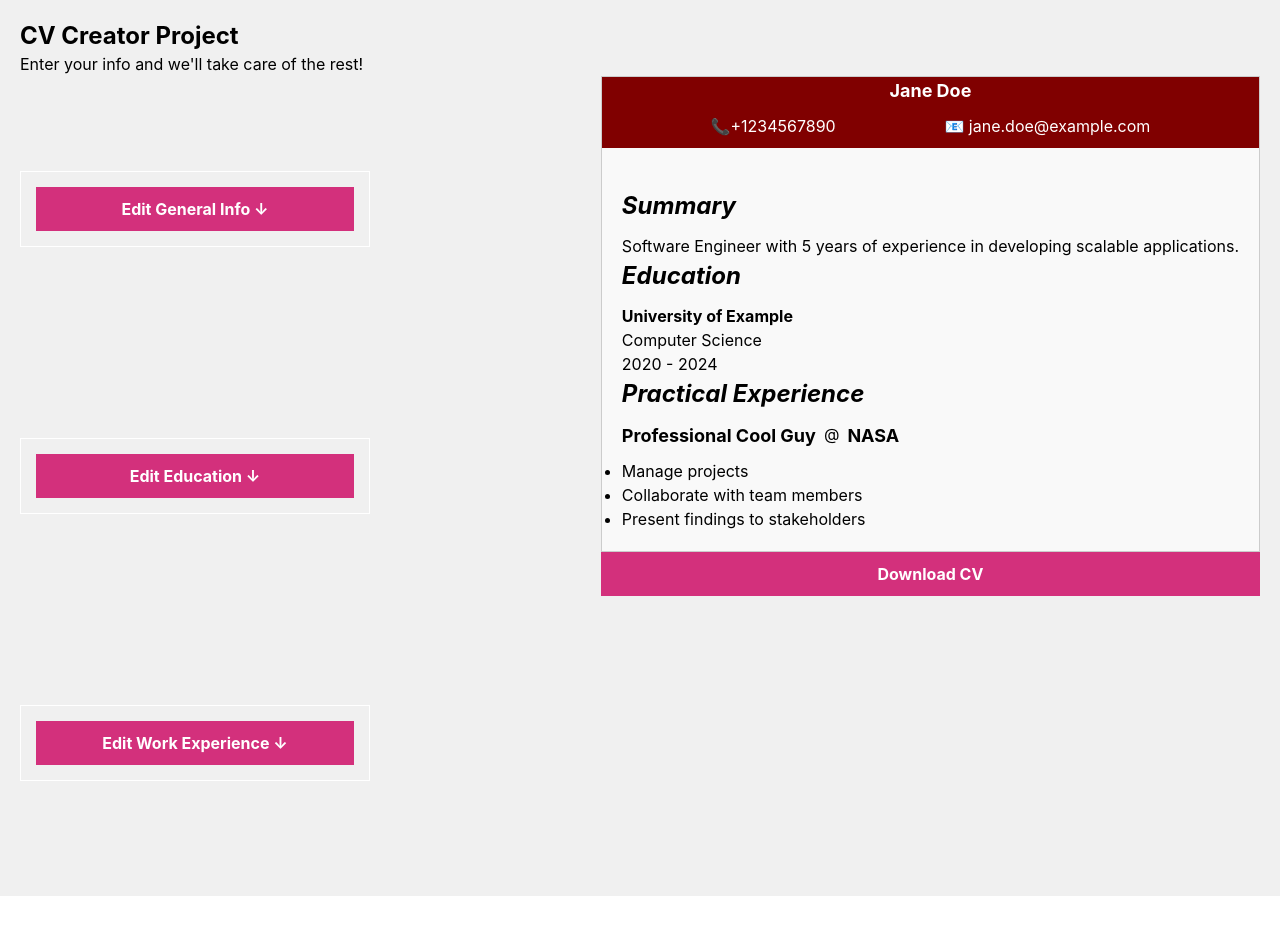
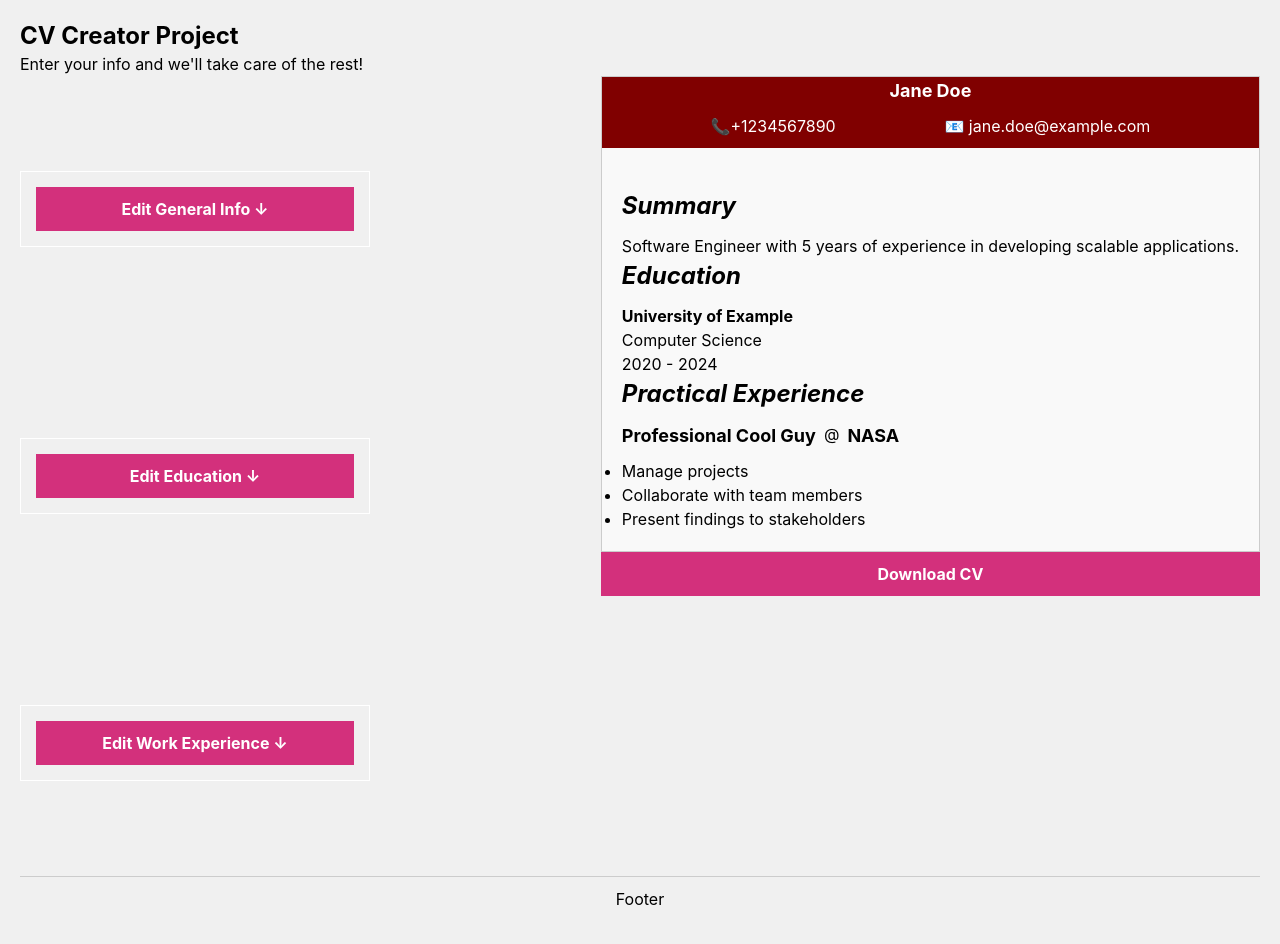
Before and after one commit to pinkx-xlink/react-cv-generator, a React (Vite) app: page / in a window 1280 px wide. Shown: the top 944 px of the page. Before the commit the page ends 896 px from the top, so only its background shows below. Built offline with nearby package versions, Linux system fonts and the light colour scheme.

Commit message:
Reposition the footer, and rename it to .footer-container

```diff
--- a/src/App.jsx
+++ b/src/App.jsx
@@ -1,12 +1,14 @@
 import Info from "./components/Info";
 import Header from "./components/Header";
 import "./App.css";
+import Footer from "./components/Footer";
 
 function App() {
   return (
     <div className="App">
       <Header />
       <Info />
+      <Footer />
     </div>
   );
 }
--- a/src/components/Footer.jsx
+++ b/src/components/Footer.jsx
@@ -1,7 +1,8 @@
 import React from "react";
+import "./styles/Footer.css";
 
 const Footer = () => {
-  return <div>Footer</div>;
+  return <div className="footer-container">Footer</div>;
 };
 
 export default Footer;
--- /dev/null
+++ b/src/components/styles/Footer.css
@@ -0,0 +1,7 @@
+.footer-container {
+  margin: 0;
+  padding: 10px;
+  text-align: center;
+  border-top: 1px solid #ccc;
+  height: 100px;
+}
--- a/src/components/styles/Info.css
+++ b/src/components/styles/Info.css
@@ -11,10 +11,6 @@
   &:hover {
     background-color: #b02a63;
   }
-}
-
-.download-btn {
-  display: block;
 }
 
 .info {
```
